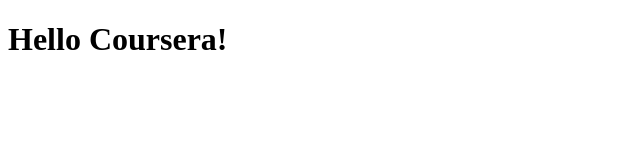
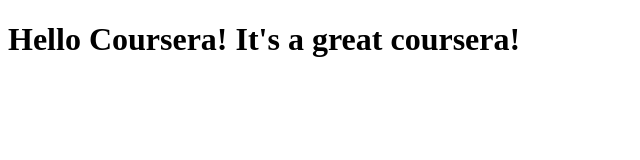
Before and after one commit to kcwarni/coursera-test, a plain HTML site: page index.html in a window 1280 px wide. Shown: the whole page, without its empty margins (0-640 px from the left). Drawn offline with Linux system fonts and the light colour scheme.

Commit message:
Small addition to our page content

```diff
--- a/index.html
+++ b/index.html
@@ -4,6 +4,6 @@
     <title>Hello Coursera!</title>
 </head>
 <body>
-<h1>Hello Coursera!</h1>
+<h1>Hello Coursera! It's a great coursera!</h1>
 </body>
 </html>
```
